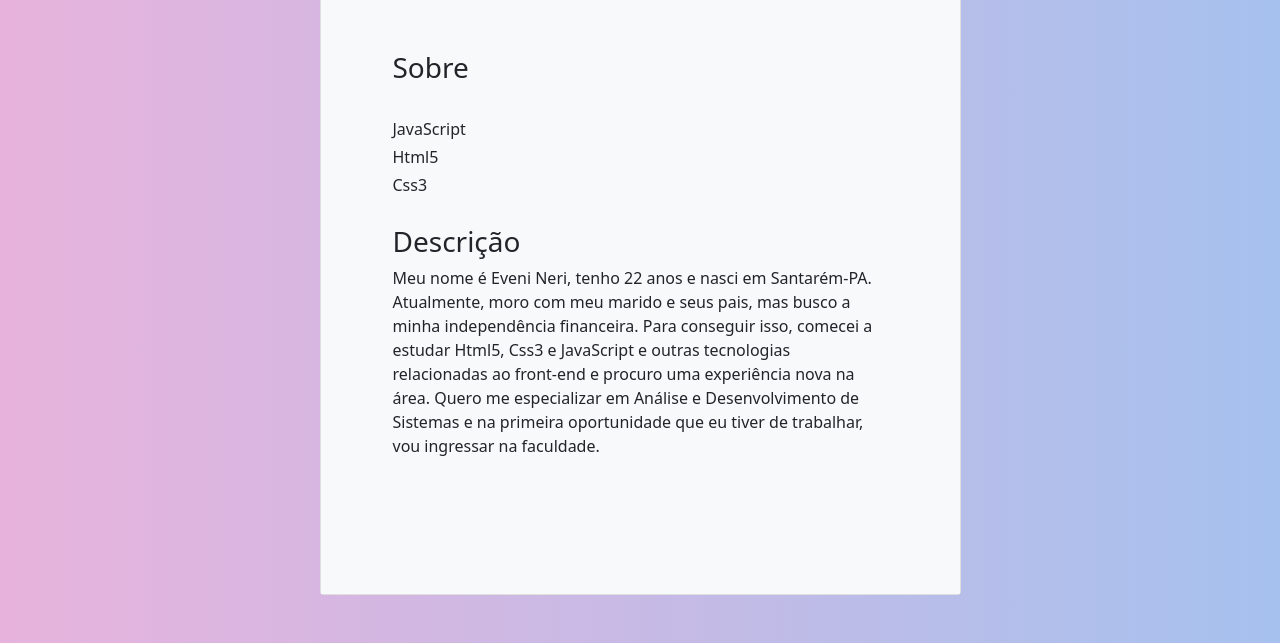
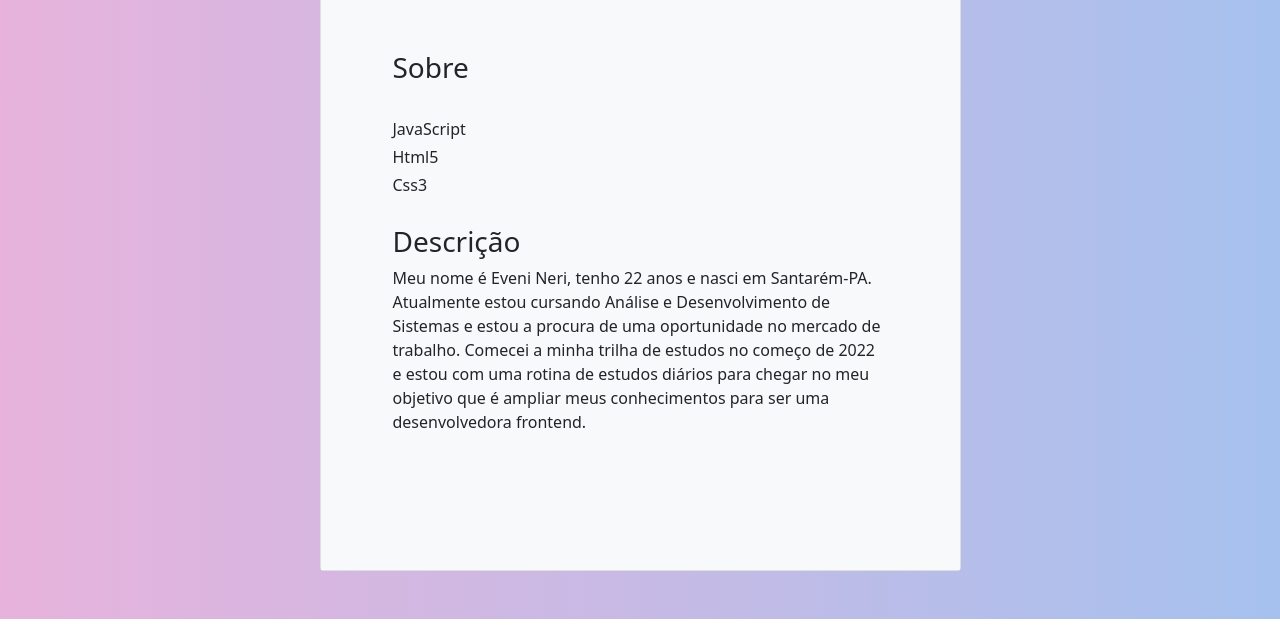
Before and after one commit to EveniNeri/sitesimples, a plain HTML site: page index.html in a window 1280 px wide. Shown: the part 670-1313 px from the top of the page. After the commit the page ends 1289 px from the top, so only its background shows below. Drawn offline with nearby package versions, Linux system fonts and the light colour scheme.

Commit message:
Atualizar o index.html

```diff
--- a/index.html
+++ b/index.html
@@ -96,13 +96,14 @@
                                         <h3>Descrição</h3>
 
                                         <p>Meu nome é Eveni Neri, tenho 22 anos e nasci em Santarém-PA.
-                                            Atualmente, moro com meu marido e seus pais, mas busco a minha independência
-                                            financeira. Para conseguir isso,
-                                            comecei a estudar Html5, Css3 e
-                                            JavaScript e outras tecnologias relacionadas
-                                            ao front-end e procuro uma experiência nova na área.
-                                            Quero me especializar em Análise e Desenvolvimento de Sistemas e na primeira
-                                            oportunidade que eu tiver de trabalhar, vou ingressar na faculdade.
+                                        Atualmente estou cursando Análise e Desenvolvimento de Sistemas
+                                         e estou a procura de uma oportunidade no mercado de trabalho.
+                                        Comecei a minha trilha de estudos no começo de 2022 e estou com
+                                        uma rotina de estudos diários para chegar no meu objetivo que é
+                                        ampliar meus conhecimentos para ser uma desenvolvedora frontend.
+
+
+
                                         </p>
 
                                     </div>
```
